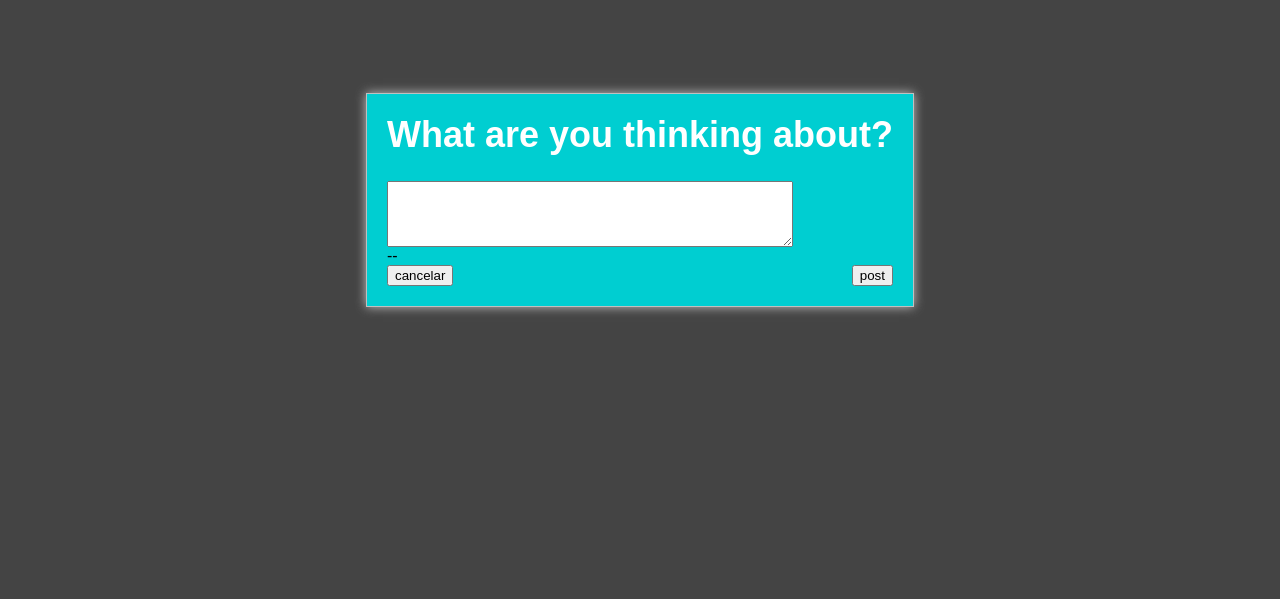
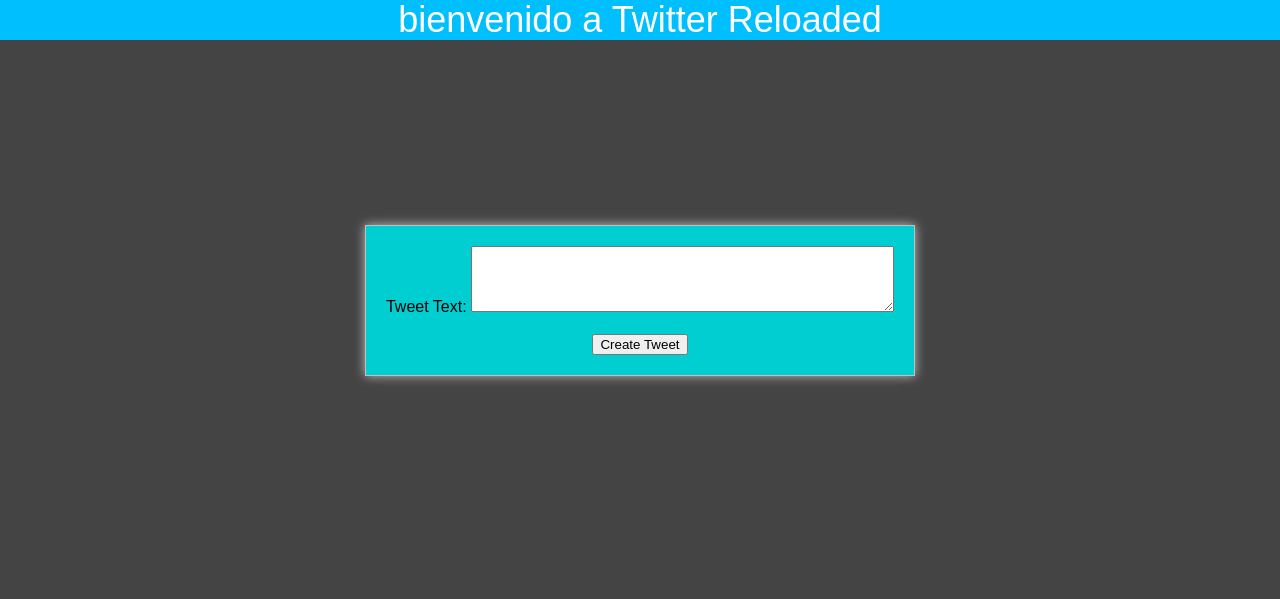
Before and after one commit to AndreaMRinTr/proy_DistributedSystems, a Flask app: template templates/newTweet.html in a window 1280 px wide. Shown: the top 599 px of the page. Run offline with Flask 3, Linux system fonts and the light colour scheme; the template is opened without the code that fills it, so the values that code supplies are empty.

Commit message:
dB integration
muestra tweets y emepeze a crear tweets nuevos

```diff
--- a/main.py
+++ b/main.py
@@ -3,6 +3,7 @@
 from datetime import datetime
 from objects import Tweet, User
 import mysql.connector
+from datetime import datetime
 import json
 
 app = Flask(__name__)
@@ -12,29 +13,14 @@
     password="",
     database="tweetdisarq"  # Replace with your actual database name
 )
+
 @app.route('/')
 def hello_world():
     #return 'Hello, World!  check out this tweet {}'.format(create_tweet())
     return render_template('Home.html')
-
-
 @app.route('/create_tweet', methods=['POST'])
 def create_tweet():
-    # Get the text of the tweet from the request data
-    text = "Hola, como estan este es un tweet"##request.form['text']
-
-    # Set the default author and timestamp
-    author = "testAuthor"
-    timestamp = datetime.now()
-
-    # Create a new instance of the Tweet class with the provided text, author, and timestamp
-    tweet = Tweet(text, author, timestamp)
-
-    # Do something with the new tweet instance (e.g. store it in a database)
-    # ...
-
     return render_template('newTweet.html')
-
 
 @app.route('/board', methods=['POST'])
 def board():
@@ -47,7 +33,6 @@
     cursor.execute(query)
     data = cursor.fetchall()
     return render_template('DashBoard.html', data=data)
-
 @app.route('/details', methods=['POST'])
 def details():
     thread = load_tweets_from_json()
@@ -63,5 +48,26 @@
     return tweets
 
 
+def insert_tweet(text):
+    _datetime = datetime.now()
+    # Convert date and time to strings
+    cur_fecha = _datetime.strftime('%Y-%m-%d')
+    cur_hora = _datetime.strftime('%H:%M:%S')
+    cursor = db.cursor()
+    query = """
+    INSERT INTO tweet (fecha, hora, author, text)
+    VALUES (%s, %s, %s, %s)
+    """
+    values = (cur_fecha, cur_hora, "ElOtoMotto", text)  # Replace with appropriate values for fecha, hora, and author
+    cursor.execute(query, values)
+    db.commit()
+    return "Tweet inserted successfully"
+
+@app.route('/submit', methods=['POST'])
+def submit():
+    tweet_text = request.form['tweet_text']
+    insert_tweet(tweet_text)
+    return "Tweet generated and inserted into the database successfully"
+
 if __name__ == '__main__':
     app.run()
--- a/static/style.css
+++ b/static/style.css
@@ -11,6 +11,7 @@
 			align-items: center;
 			justify-content: center;
 			height: 50vh;
+			height: 75vh;
 
 		}
 		.box {
@@ -45,7 +46,7 @@
 			box-sizing: border-box;
 		}
 
-		.buttons {
+		.buttons-bar {
 			display: flex;
 			justify-content: space-between;
 			width: 100%;
@@ -65,8 +66,6 @@
 	padding-top: 100px;
 }
 
-
-
 .main_page{
 	display: flex;
 	flex-direction: row;
--- a/templates/newTweet.html
+++ b/templates/newTweet.html
@@ -3,27 +3,26 @@
 <head>
 	<title>Twitter Reloaded</title>
 	<link rel="stylesheet" href= "{{ url_for('static', filename='style.css') }}">
+	<link rel="stylesheet" href= "{{ url_for('static', filename='header.css') }}">
 </head>
 <body>
+	<div class="top-bar">
+		<div class = username>
+			<span>bienvenido a Twitter Reloaded</span>
+		</div>
+	</div>
 	<div class="container">
 		<div class="box">
-			<h1>What are you thinking about?</h1>
-			<textarea id="inputField" rows="4" cols="50" maxlength="300" oninput="checkCharacterCount()"></textarea>
-			<label id ="charCount">--</label>
-			<div class="buttons">
-				<form method="post" action="{{ url_for('board') }}">
-					<button  class ="abutton" type="submit">cancelar</button>
-				</form>
-				<form method="post" action="{{ url_for('board') }}">
-					<button  class ="abutton" type="submit">post</button>
-				</form>
-
-			</div>
+			<form action="/submit" method="POST">
+				<label for="tweet_text" id ="charCount" >Tweet Text:</label>
+				<textarea name="tweet_text" id="tweet_text" rows="4" cols="50" maxlength="300" oninput="checkCharacterCount()"></textarea><br><br>
+				<input type="submit" value="Create Tweet">
+    		</form>
 		</div>
 	</div>
  <script>
     function checkCharacterCount() {
-      var input = document.getElementById("inputField");
+      var input = document.getElementById("tweet_text");
       var count = input.value.length;
 
       if (count > 300) {
```
